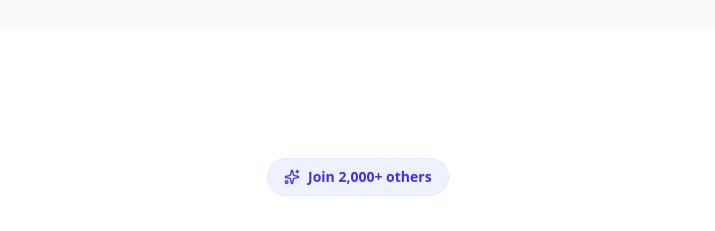
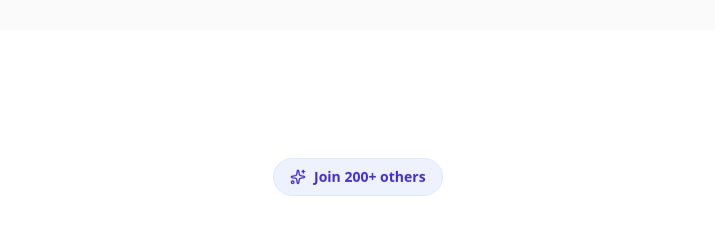
Before and after one commit to AqibIqbal1/billsera, a Next.js app: page / in a window 1280 px wide. Shown: the part 2971-3202 px from the top of the page, without its empty margins (282-997 px from the left). Built offline with nearby package versions, Linux system fonts and the light colour scheme.

Commit message:
fix: update user count in hero section call to action

```diff
--- a/app/page.tsx
+++ b/app/page.tsx
@@ -249,7 +249,7 @@ const WaitlistSection = () => (
     <div className="max-w-4xl mx-auto text-center relative z-10">
       <div className="inline-flex items-center gap-2 px-3 md:px-4 py-1.5 md:py-2 rounded-full bg-indigo-50 border border-indigo-100 text-indigo-700 text-xs md:text-sm font-bold mb-4 md:mb-8 animate-float-fast">
         <Sparkles className="w-3 md:w-4 h-3 md:h-4" />
-        <span>Join 2,000+ others</span>
+        <span>Join 200+ others</span>
       </div>
       <h2 className="text-3xl sm:text-5xl md:text-7xl font-black tracking-tighter text-zinc-900 mb-4 md:mb-8 leading-[0.9]">
         Get early access.
```
